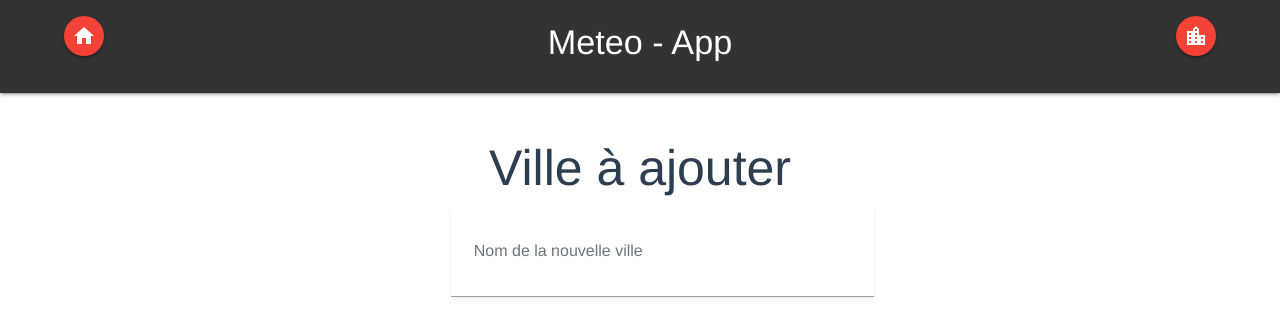
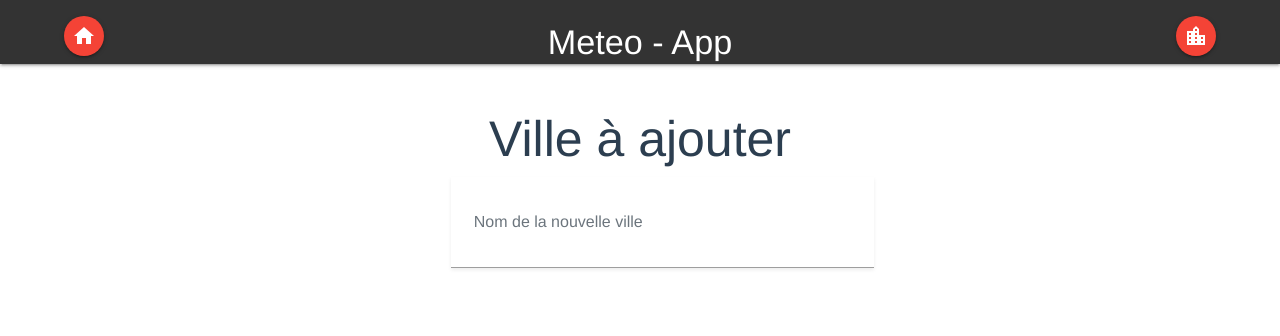
Before and after one commit to LysnakeIT/WeatherApp, a Vue app: page /villes in a window 1280 px wide. Shown: the top 336 px of the page. Built offline with nearby package versions, Linux system fonts and the light colour scheme; some icons are missing.

Commit message:
Update App.vue

```diff
--- a/src/App.vue
+++ b/src/App.vue
@@ -31,7 +31,7 @@ nav {
   top: 0 !important;
   width: 100% !important;
   line-height: 1.5 !important;
-  height: 0% !important;
+  height: 0%;
 }
 
 nav i, nav [class^="mdi-"], nav [class*="mdi-"], nav i.material-icons {
```
